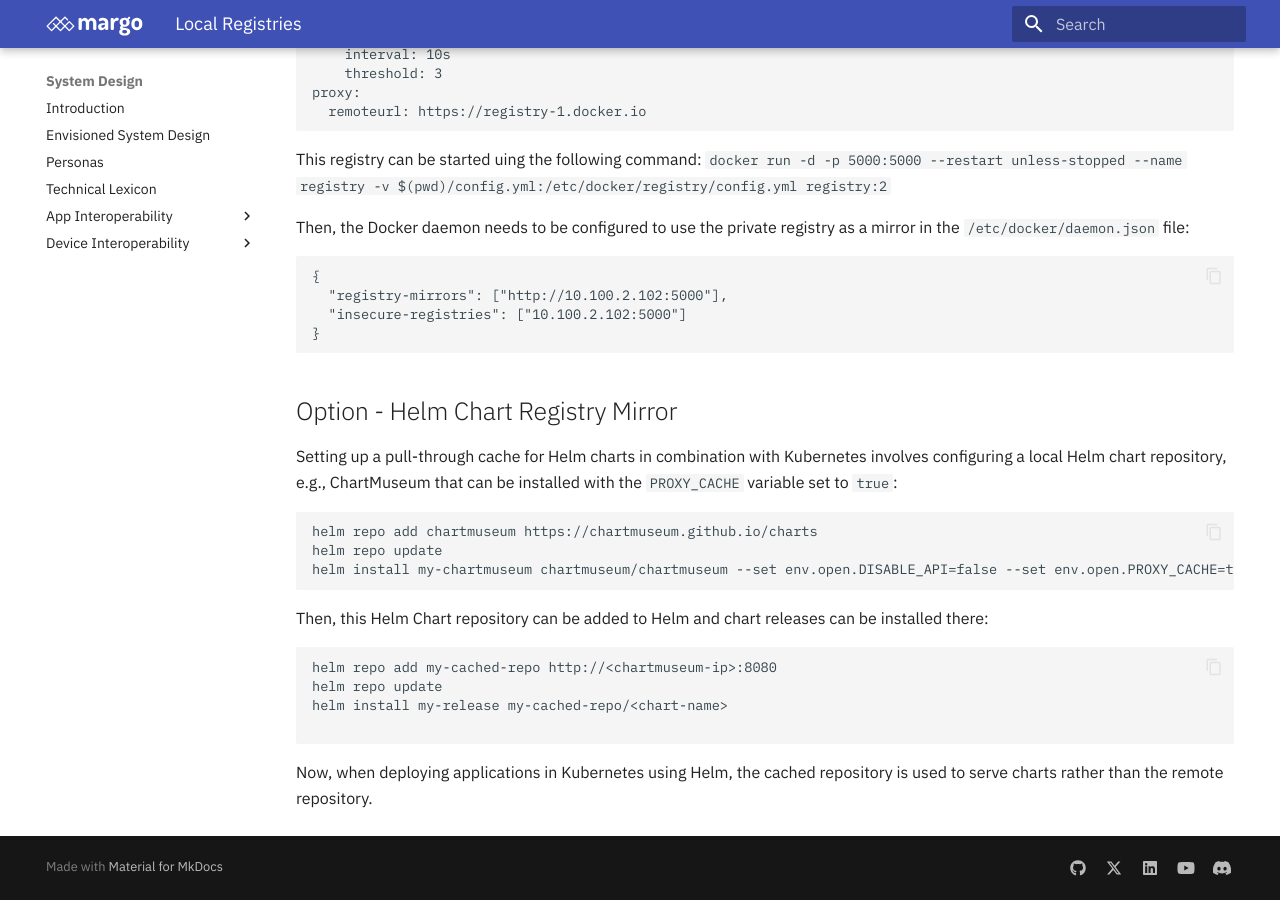
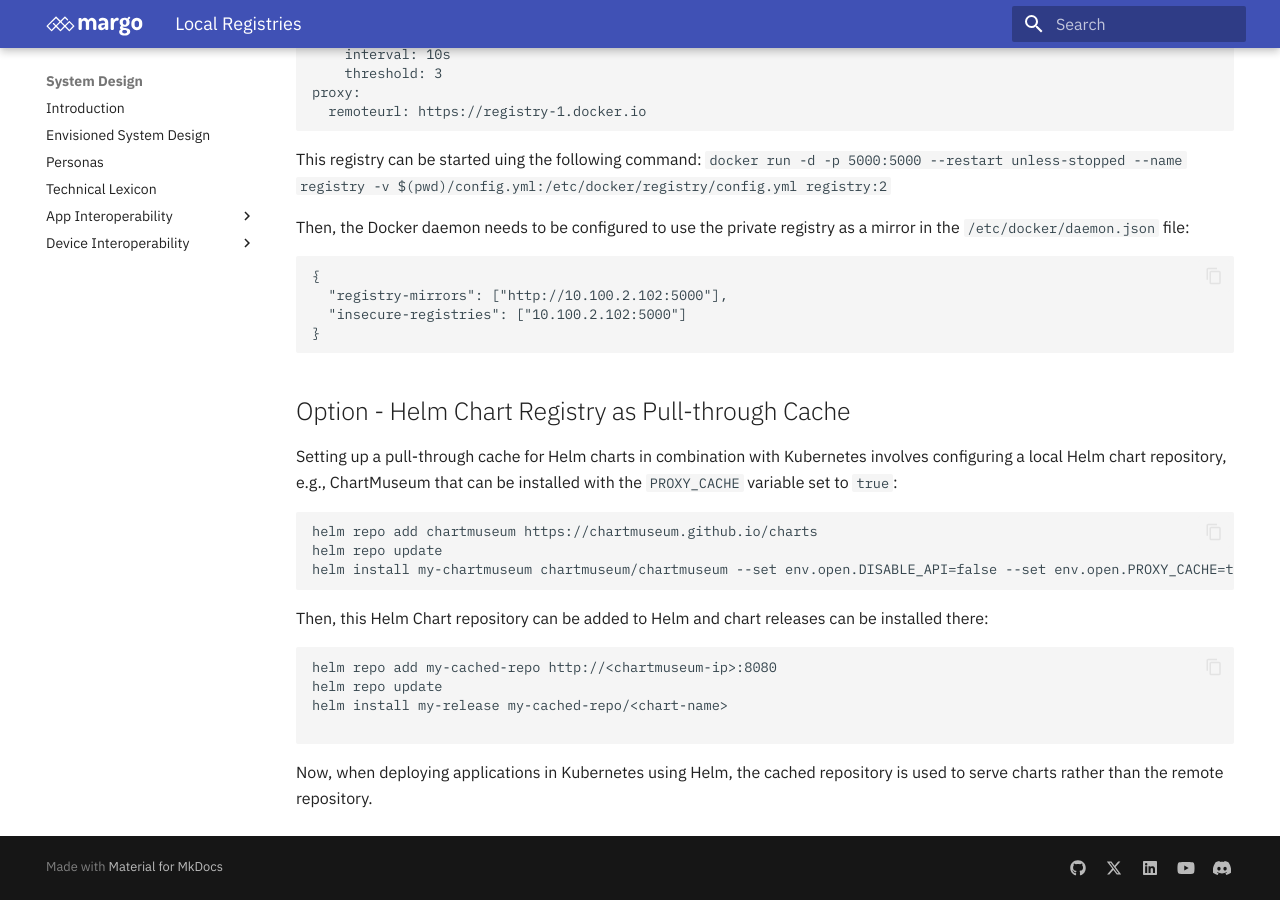
Before and after one commit to margo/specification, an MkDocs documentation site: the page built from system-design/app-interoperability/local-registries.md, in a window 1280 px wide and 900 px high, scrolled down 1589 px. Built offline with MkDocs 1.6.1 and Material for MkDocs 9.7.7, drawn with Linux system fonts in a browser that asks for light colours; plug-ins that fetch from the network failed and are left out.

Commit message:
adding description for dealing with local registries
Signed-off-by: Arne Broering <arne.broering@siemens.com>

````diff
--- a/system-design/app-interoperability/local-registries.md
+++ b/system-design/app-interoperability/local-registries.md
@@ -64,7 +64,7 @@ Then, the Docker daemon needs to be configured to use the private registry as a
 }
 ```
 
-## Option - Helm Chart Registry Mirror
+## Option - Helm Chart Registry as Pull-through Cache
 
 Setting up a pull-through cache for Helm charts in combination with Kubernetes involves configuring a local Helm chart repository, e.g., ChartMuseum that can be installed with the `PROXY_CACHE` variable set to `true`:
 
````
